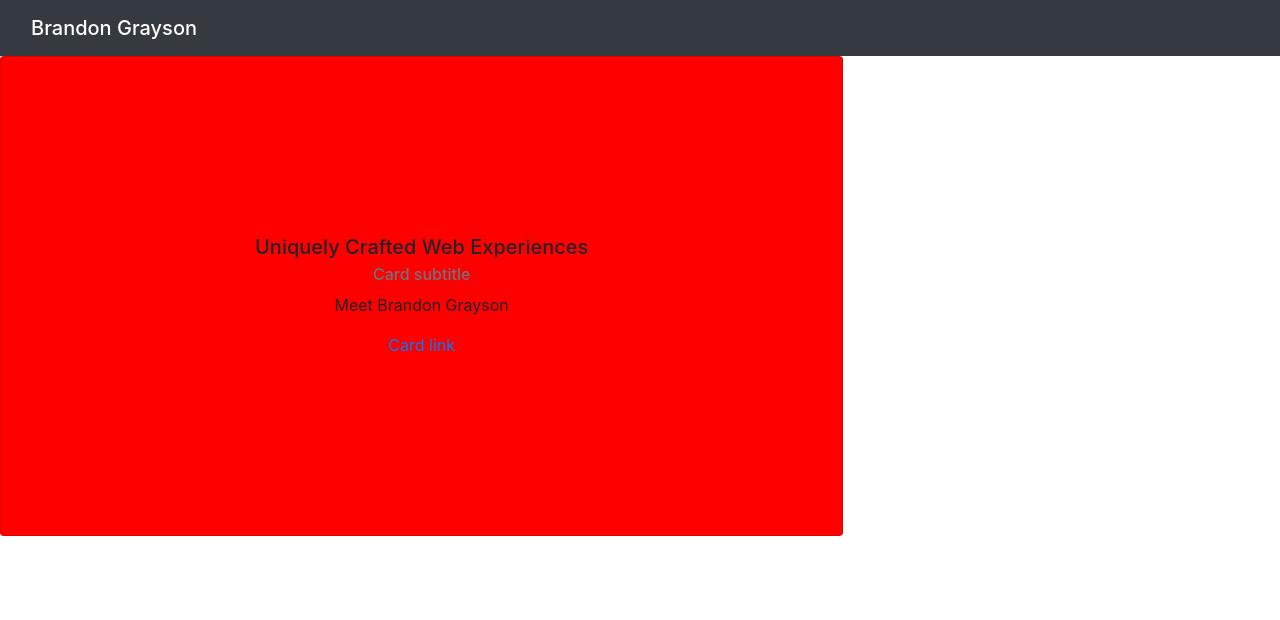
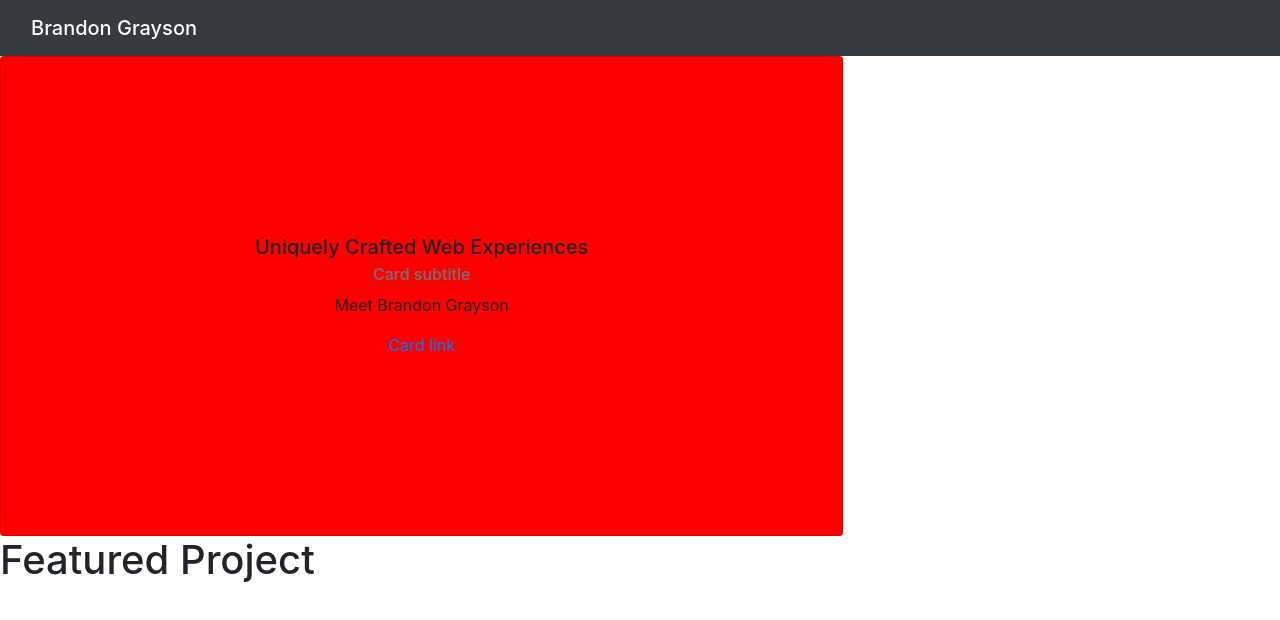
Before and after one commit to BrandonGrayson/react-portfolio, a React (Create React App) app: page / in a window 1280 px wide. Shown: the top 620 px of the page. Built offline with nearby package versions, Linux system fonts and the light colour scheme.

Commit message:
added title for featured project section

```diff
--- /dev/null
+++ b/src/components/featured/fproject.js
@@ -0,0 +1,9 @@
+import React from "react"
+
+const featured = () => {
+    return (
+        <h1>Featured Project</h1>
+    )
+}
+
+export default featured
--- a/src/components/pagecomponents/components.js
+++ b/src/components/pagecomponents/components.js
@@ -1,27 +1,14 @@
 import React from "react";
 import Navbar from "../Navbar/Navbar";
 import HeroImg from "../HeroImg/Hero"
-
-
-
-// const Components = () => {
-//     render () {
-//         return (
-//             <div>
-//             <Navbar />
-//             < HeroImg />
-//             </div>
-//         )
-//     }
-
-// }
+import Fproject from "../featured/fproject"
 
 function Components () {
     return (
         <div>
             < Navbar />
             < HeroImg />
-
+            < Fproject />
         </div>
     )
 }
```
Also changed, not shown: public/img/Ellipse 4.svg (added).
